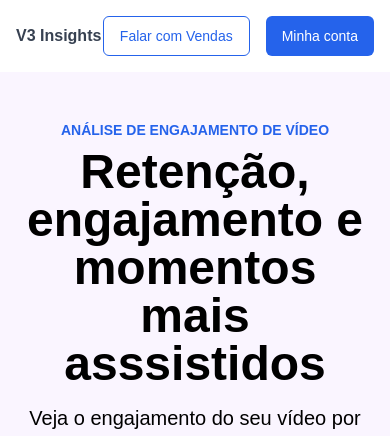
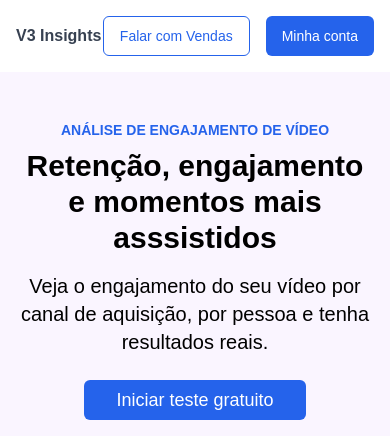
Before and after one commit to giamlepore/video-analytics-v3, a Next.js app in the folder app-analytics-v3/: page / in a window 390 px wide. Shown: the top 436 px of the page. Built offline with nearby package versions, Linux system fonts and the light colour scheme.

Commit message:
changed title size

```diff
--- a/app-analytics-v3/components/pagina-analiticos.tsx
+++ b/app-analytics-v3/components/pagina-analiticos.tsx
@@ -48,7 +48,7 @@ function HeroSection() {
   return (
     <section className="text-center mb-16 text-black">
       <h2 className="text-sm font-semibold text-blue-600 mb-2">ANÁLISE DE ENGAJAMENTO DE VÍDEO</h2>
-      <h1 className="text-5xl font-bold mb-4">Retenção, engajamento e momentos mais asssistidos</h1>
+      <h1 className="text-3xl md:text-5xl font-bold mb-4">Retenção, engajamento e momentos mais asssistidos</h1>
       <p className="text-xl mb-6">Veja o engajamento do seu vídeo por canal de aquisição, por pessoa e tenha resultados reais.</p>
       <Button className="bg-blue-600 text-white text-lg px-8 py-3">Iniciar teste gratuito</Button>
     </section>
```
